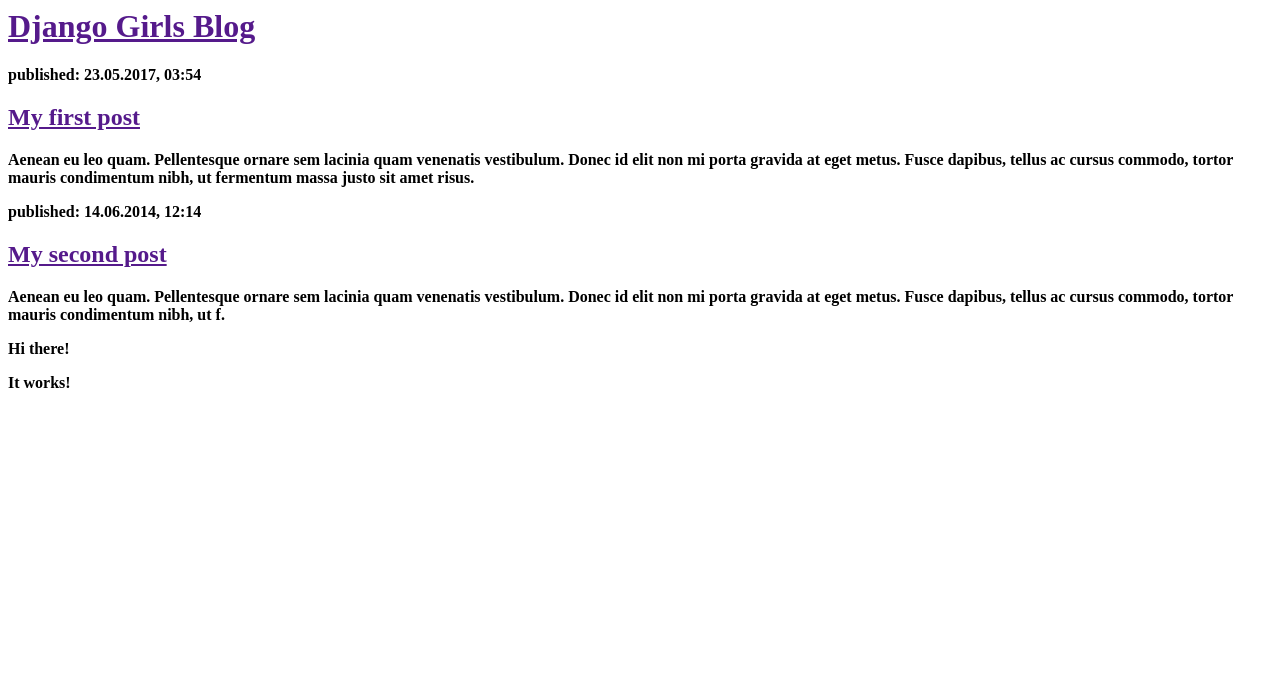
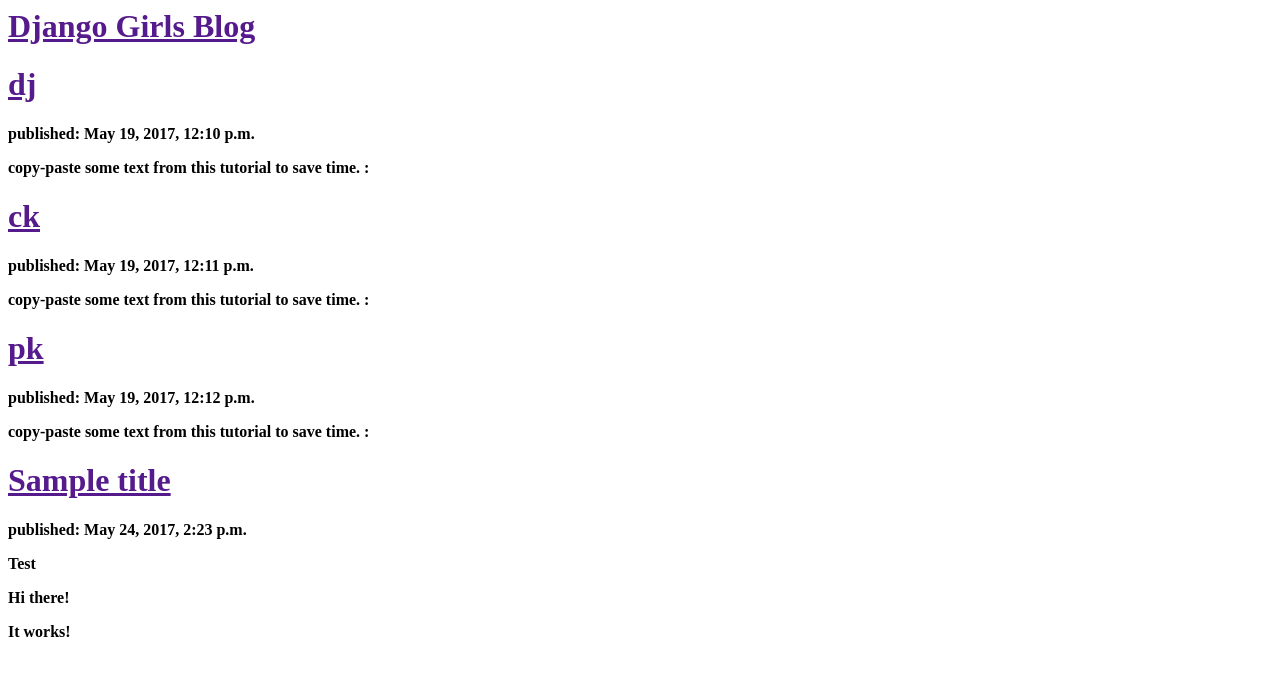
Before and after one commit to GNjoka/my-first-blog, a Django app: page / in a window 1280 px wide. Shown: the top 676 px of the page. Run offline with Django 3.2, Linux system fonts and the light colour scheme; data comes from the database, SQL or seed files in the repository; both versions use the stored data as it was after the commit.

Commit message:
Modified templates to display posts from database.

```diff
--- a/myblog/blogapp/templates/blogapp/post_list.html
+++ b/myblog/blogapp/templates/blogapp/post_list.html
@@ -6,19 +6,13 @@
         <div>
             <h1><a href="">Django Girls Blog</a></h1>
         </div>
-
-        <div>
-            <p>published: 23.05.2017, 03:54</p>
-            <h2><a href="">My first post</a></h2>
-            <p>Aenean eu leo quam. Pellentesque ornare sem lacinia quam venenatis vestibulum. Donec id elit non mi porta gravida at eget metus. Fusce dapibus, tellus ac cursus commodo, tortor mauris condimentum nibh, ut fermentum massa justo sit amet risus.</p>
-        </div>
-
-        <div>
-            <p>published: 14.06.2014, 12:14</p>
-            <h2><a href="">My second post</a></h2>
-            <p>Aenean eu leo quam. Pellentesque ornare sem lacinia quam venenatis vestibulum. Donec id elit non mi porta gravida at eget metus. Fusce dapibus, tellus ac cursus commodo, tortor mauris condimentum nibh, ut f.</p>
-        </div>
-
+		{% for post in posts %}
+			<div>
+			<h1><a href="">{{ post.title }}</a></h1>
+			<p>published: {{ post.published_date }}</p>
+			<p>{{ post.text}}</p>
+			</div>
+		{% endfor %}
         <p>Hi there!</p>
         <p>It works!</p>
     </body>
--- a/myblog/blogapp/views.py
+++ b/myblog/blogapp/views.py
@@ -1,4 +1,9 @@
 from django.shortcuts import render
+from .models import Post
+from django.utils import timezone
+
 
 def post_list(request):
-    return render(request, 'blogapp/post_list.html', {})
+    posts = Post.objects.filter(published_date__lte=timezone.now(
+        )).order_by('published_date')
+    return render(request, 'blogapp/post_list.html', {'posts': posts})
```
Also changed, not shown: myblog/db.sqlite3.
